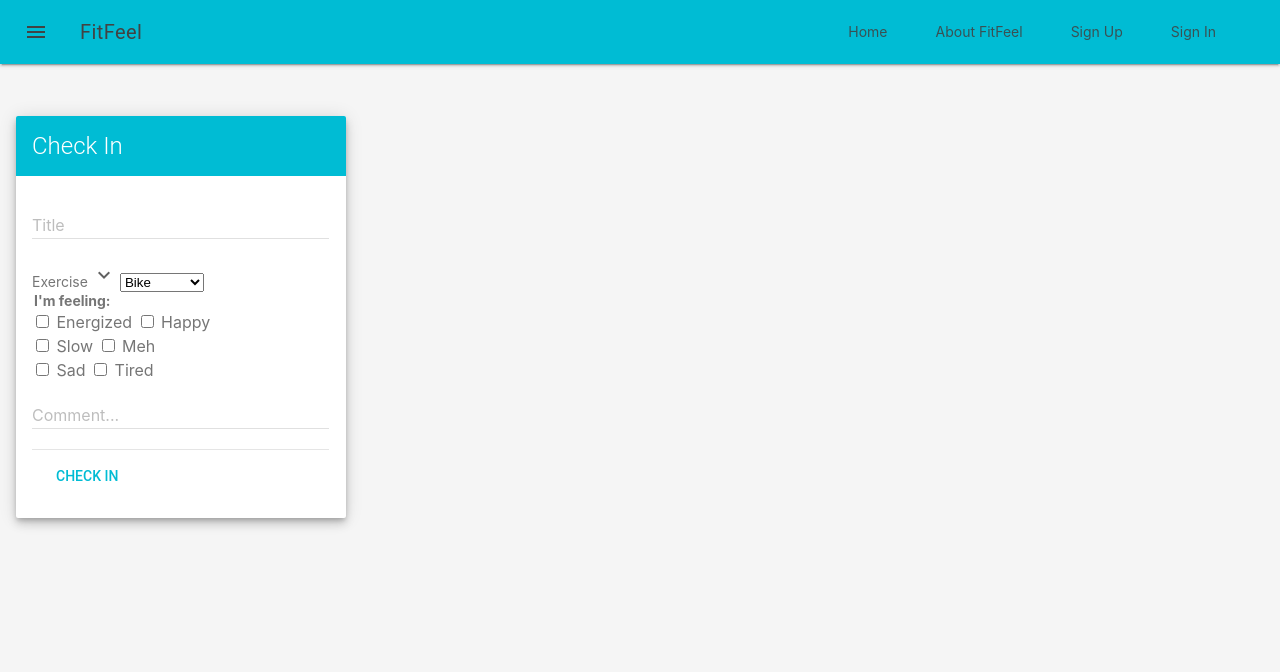
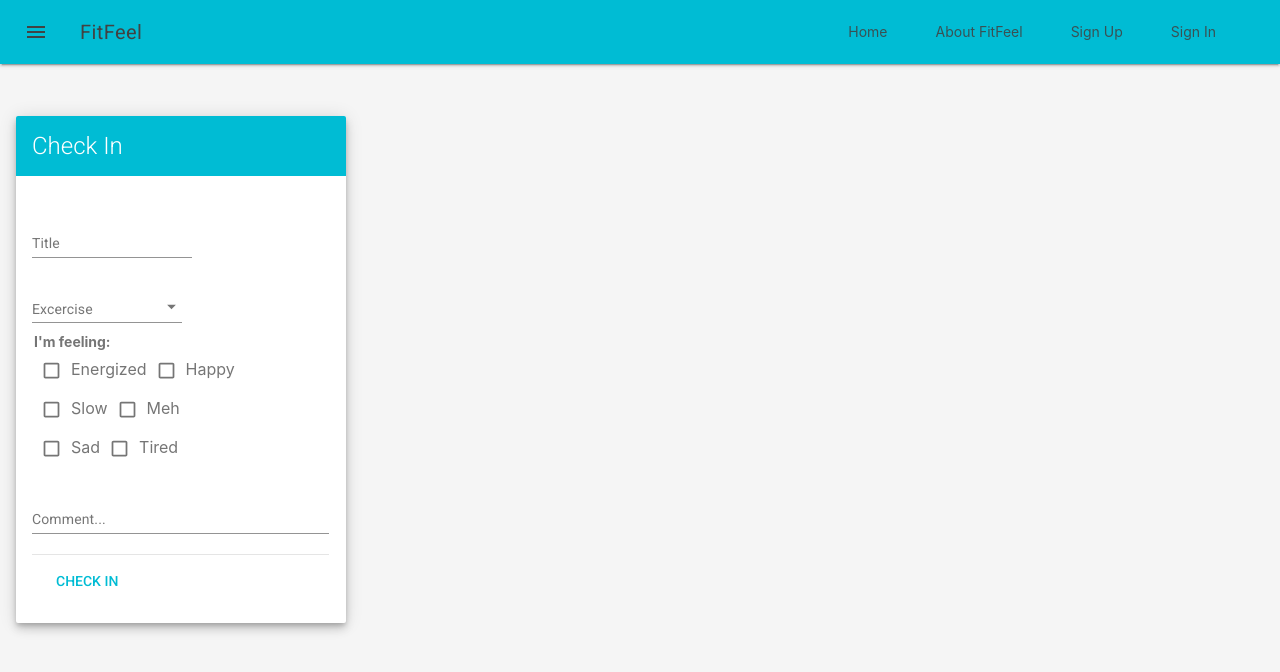
Before and after one commit to piontekle/fitfeelv1, a React (Create React App) app in the folder client/: page /check-in in a window 1280 px wide. Shown: the top 672 px of the page. Built offline with nearby package versions, Linux system fonts and the light colour scheme.

Commit message:
Check In form fully functional, add material-ui

```diff
--- a/client/package.json
+++ b/client/package.json
@@ -3,6 +3,7 @@
   "version": "0.1.0",
   "private": true,
   "dependencies": {
+    "@material-ui/core": "^4.0.2",
     "axios": "^0.19.0",
     "react": "^16.8.6",
     "react-dom": "^16.8.6",
--- a/client/public/index.html
+++ b/client/public/index.html
@@ -22,6 +22,7 @@
       Learn how to configure a non-root public URL by running `npm run build`.
     -->
     <link rel="stylesheet" href="https://fonts.googleapis.com/icon?family=Material+Icons" />
+    <link rel="stylesheet" href="https://fonts.googleapis.com/css?family=Roboto:300,400,500&display=swap" />
     <link rel="stylesheet" href="https://code.getmdl.io/1.3.0/material.cyan-deep_orange.min.css" />
     <style>
     #view-source {
--- a/client/src/components/checkIn.js
+++ b/client/src/components/checkIn.js
@@ -1,6 +1,11 @@
 import React, { Component } from 'react';
 import { Redirect } from 'react-router-dom'
-/* import { Checkbox } from 'react-mdl'; */
+import Checkbox from '@material-ui/core/Checkbox';
+import Select from '@material-ui/core/Select';
+import TextField from '@material-ui/core/TextField';
+import FormControl from '@material-ui/core/FormControl';
+import InputLabel from '@material-ui/core/InputLabel';
+import MenuItem from '@material-ui/core/MenuItem';
 import axios from 'axios';
 
 class CheckIn extends Component {
@@ -26,6 +31,8 @@ class CheckIn extends Component {
   }
 
   handleFeelingClick(e) {
+    this.setState({ checked: e.target.checked });
+
     let feelings = this.state.feelings || [];
 
     if(e.target.checked) {
@@ -80,6 +87,16 @@ class CheckIn extends Component {
   render() {
     const { title, exercise, comment, checked, messageFromServer } = this.state;
 
+    const formStyle = {
+      selectBox: {
+        minWidth: 150,
+        marginBottom: 10
+      },
+      textField: {
+        width: 200
+      }
+    }
+
     if (messageFromServer === '') {
       return(
         <div className="mdl-grid">
@@ -91,99 +108,101 @@ class CheckIn extends Component {
               <div className="mdl-card__supporting-text">
                 <form id="checkInForm" onSubmit={ (e) => this.checkIn(e)}>
                   <div className="mdl-textfield mdl-js-textfield">
-                    <input
-                      className="mdl-textfield__input"
-                      type="text"
+                    <TextField
+                      className={formStyle.textField}
+                      label="Title"
                       name="title"
                       value={title}
                       onChange={this.handleChange("title")}
                     />
-                    <label className="mdl-textfield__label" htmlFor="title">Title</label>
-                  </div>
-                  <div className="mdl-selectfield mdl-js-selectfield mdl-selectfield--floating-label">
-                    <label className="mdl-selectfield__label" htmlFor="exercise">Exercise
-                    <i className="mdl-icon-toggle__label material-icons">keyboard_arrow_down</i>
-                      <select className="mdl-selectfield__input" name="exercise" id="exercise" value={exercise} onChange={this.handleChange("exercise")}>
-                        <option className="mdl-menu__item" value="Bike">Bike</option>
-                        <option className="mdl-menu__item" value="Hike">Hike</option>
-                        <option className="mdl-menu__item" value="Interval">Interval</option>
-                        <option className="mdl-menu__item" value="Meditation">Meditation</option>
-                        <option className="mdl-menu__item" value="Run">Run</option>
-                        <option className="mdl-menu__item" value="Swim">Swim</option>
-                        <option className="mdl-menu__item" value="Walk">Walk</option>
-                        <option className="mdl-menu__item" value="Weights">Weights</option>
-                        <option className="mdl-menu__item" value="Yoga">Yoga</option>
-                        <option className="mdl-menu__item" value="Other">Other</option>
-                      </select>
-                    </label>
                   </div>
                   <fieldset>
+                  <FormControl style={formStyle.selectBox}>
+                    <InputLabel htmlFor="exercise">Excercise</InputLabel>
+                    <Select
+                      value={exercise}
+                      onChange={this.handleChange("exercise")}
+                    >
+                    <MenuItem value=""><em>None</em></MenuItem>
+                    <MenuItem value="Bike">Bike</MenuItem>
+                    <MenuItem value="Hike">Hike</MenuItem>
+                    <MenuItem value="Interval">Interval</MenuItem>
+                    <MenuItem value="Meditation">Meditation</MenuItem>
+                    <MenuItem value="Run">Run</MenuItem>
+                    <MenuItem value="Swim">Swim</MenuItem>
+                    <MenuItem value="Walk">Walk</MenuItem>
+                    <MenuItem value="Weights">Weights</MenuItem>
+                    <MenuItem value="Yoga">Yoga</MenuItem>
+                    <MenuItem value="Other">Other</MenuItem>
+                    </Select>
+                  </FormControl>
+                  </fieldset>
+                  <fieldset>
                     <legend><b>I'm feeling:</b></legend>
-                    <input
-                    type="checkbox"
+                    <Checkbox
                       name="feelings[]"
                       className="mdl-checkbox__input"
                       defaultChecked={checked}
                       onChange={this.handleFeelingClick}
-                    value="Energized"/>
-                    <span className="mdl-checkbox__label"> Energized </span>
-                    <input
-                    type="checkbox"
+                      value="Energized"
+                    />
+                    <span className="mdl-checkbox__label">Energized</span>
+                    <Checkbox
+                      style={formStyle.checkBox}
                       name="feelings[]"
                       className="mdl-checkbox__input"
                       defaultChecked={checked}
                       onChange={this.handleFeelingClick}
-                    value="Happy"/>
-                    <span className="mdl-checkbox__label"> Happy </span><br/>
-                    <input
-                    type="checkbox"
+                      value="Happy"
+                    />
+                    <span className="mdl-checkbox__label">Happy</span><br/>
+                    <Checkbox
                       name="feelings[]"
                       className="mdl-checkbox__input"
                       defaultChecked={checked}
                       onChange={this.handleFeelingClick}
-                    value="Slow"/>
-                    <span className="mdl-checkbox__label"> Slow </span>
-                    <input
-                    type="checkbox"
+                      value="Slow"
+                    />
+                    <span className="mdl-checkbox__label">Slow</span>
+                    <Checkbox
                       name="feelings[]"
                       className="mdl-checkbox__input"
                       defaultChecked={checked}
                       onChange={this.handleFeelingClick}
-                    value="Meh"/>
-                    <span className="mdl-checkbox__label"> Meh </span><br/>
-                    <input
-                    type="checkbox"
+                      value="Meh"
+                    />
+                    <span className="mdl-checkbox__label">Meh</span><br/>
+                    <Checkbox
                       name="feelings[]"
                       className="mdl-checkbox__input"
                       defaultChecked={checked}
                       onChange={this.handleFeelingClick}
-                    value="Sad"/>
-                    <span className="mdl-checkbox__label"> Sad </span>
-                    <input
-                    type="checkbox"
+                      value="Sad"
+                    />
+                    <span className="mdl-checkbox__label">Sad</span>
+                    <Checkbox
                       name="feelings[]"
                       className="mdl-checkbox__input"
                       defaultChecked={checked}
                       onChange={this.handleFeelingClick}
-                    value="Tired"/>
-                    <span className="mdl-checkbox__label"> Tired </span><br/>
+                      value="Tired"
+                    />
+                    <span className="mdl-checkbox__label">Tired</span><br/>
                   </fieldset>
                   <div className="mdl-textfield mdl-js-textfield">
-                    <input
-                    className="mdl-textfield__input"
-                    type="textarea"
+                    <TextField
+                      label="Comment..."
                       name="comment"
                       value={comment}
                       onChange={this.handleChange("comment")}
+                      fullWidth
                     />
-                    <label className="mdl-textfield__label" htmlFor="comment">Comment...</label>
                   </div>
                   <div className="mdl-card__actions mdl-card--border">
                     <button className="mdl-button mdl-button--colored mdl-js-button mdl-js-ripple-effect" onClick={this.props.getURL} type="submit">Check In</button>
                   </div>
                 </form>
               </div>
-
             </div>
           </div>
         </div>
```
Also changed, not shown: 1 other file (tests, documents, lock files or other folders). Lines whose indentation alone changed are shown as unchanged.
